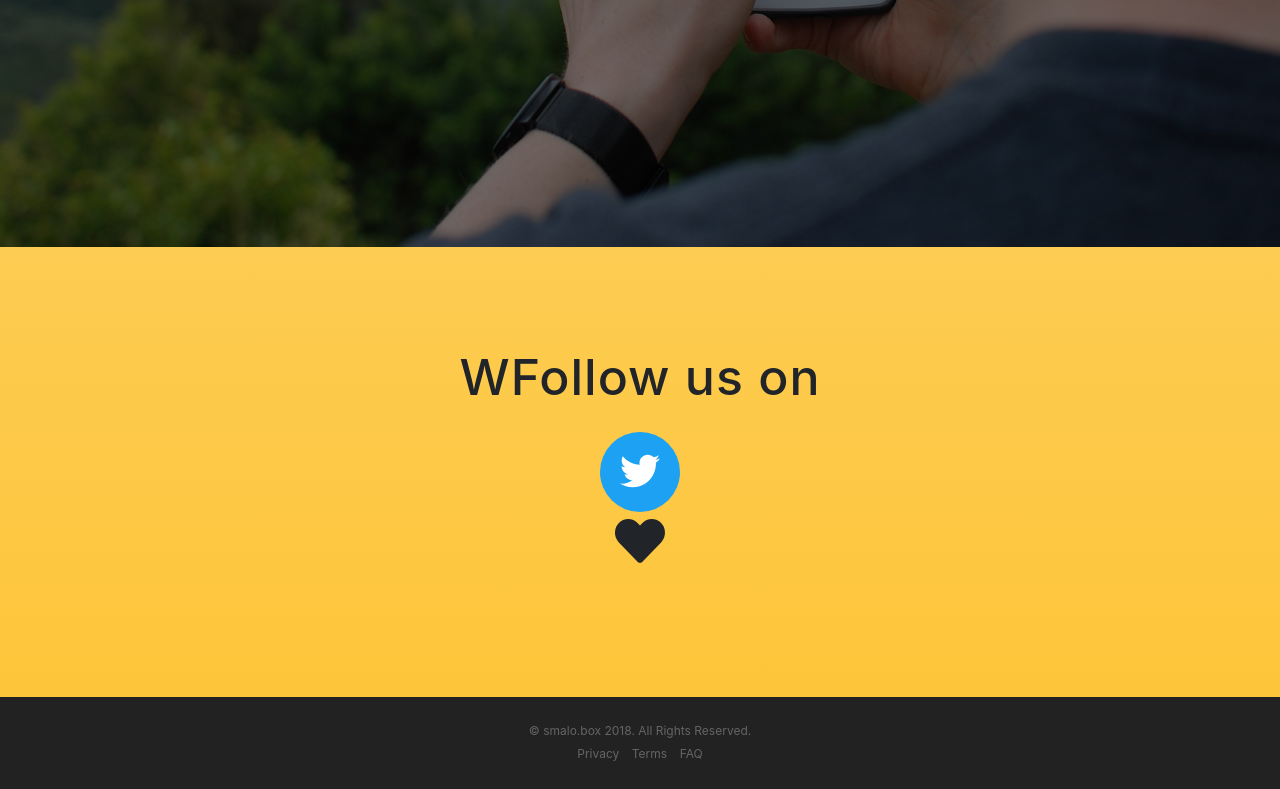
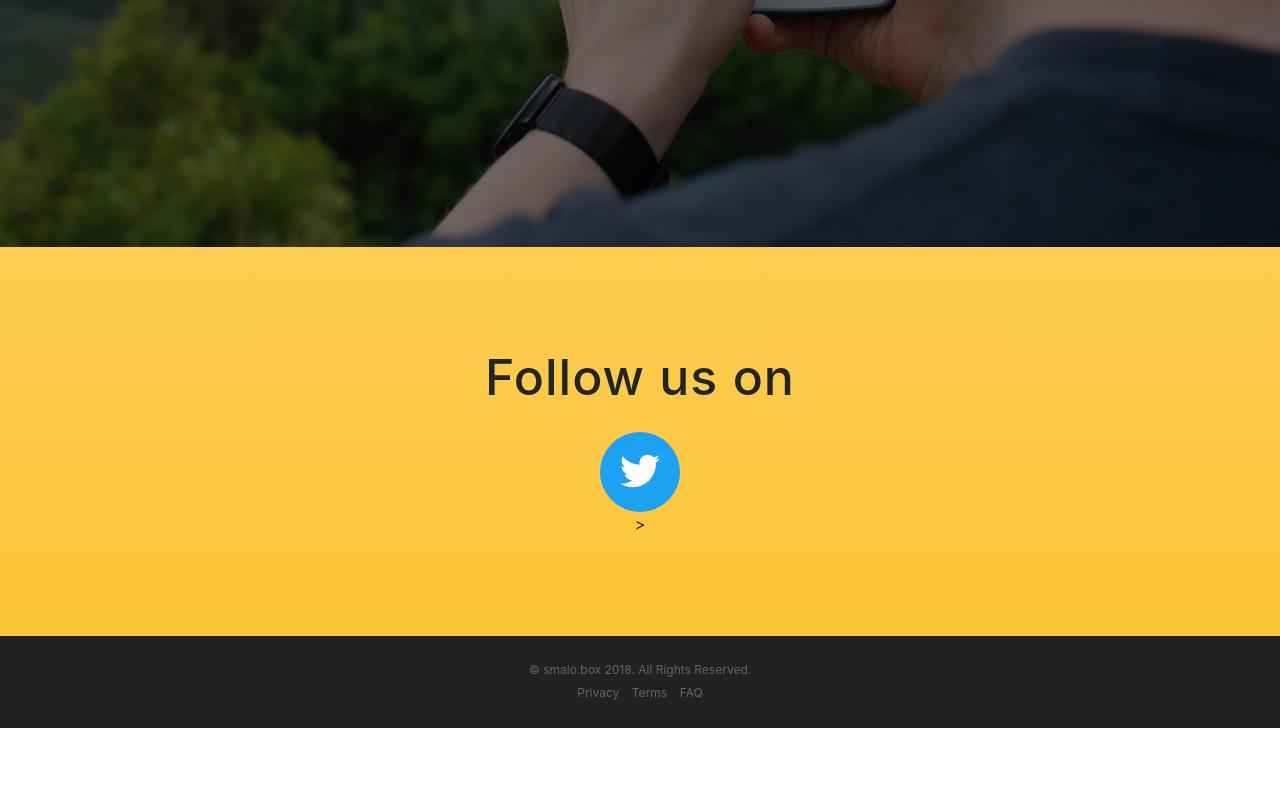
Before and after one commit to smalobox/web, a website with bundled scripts: page index.html in a window 1280 px wide. Shown: the part 7397-8186 px from the top of the page. After the commit the page ends 8125 px from the top, so only its background shows below. Built offline with nearby package versions, Linux system fonts and the light colour scheme; a web font is replaced by a local one.

Commit message:
Navi update price update

```diff
--- a/index.html
+++ b/index.html
@@ -263,15 +263,14 @@
 
     <section class="contact bg-primary" id="contact">
       <div class="container">
-        <h2>WFollow us on</h2>
+        <h2>Follow us on</h2>
         <ul class="list-inline list-social">
           <li class="list-inline-item social-twitter">
             <a href="https://twitter.com/smalobox" target="_blank">
               <i class="fab fa-twitter"></i>
             </a>
           </li>
-        </ul>
-        <h2><i class="fa fa-heart"></i></h>
+        </ul>>
       </div>
     </section>
 
```
